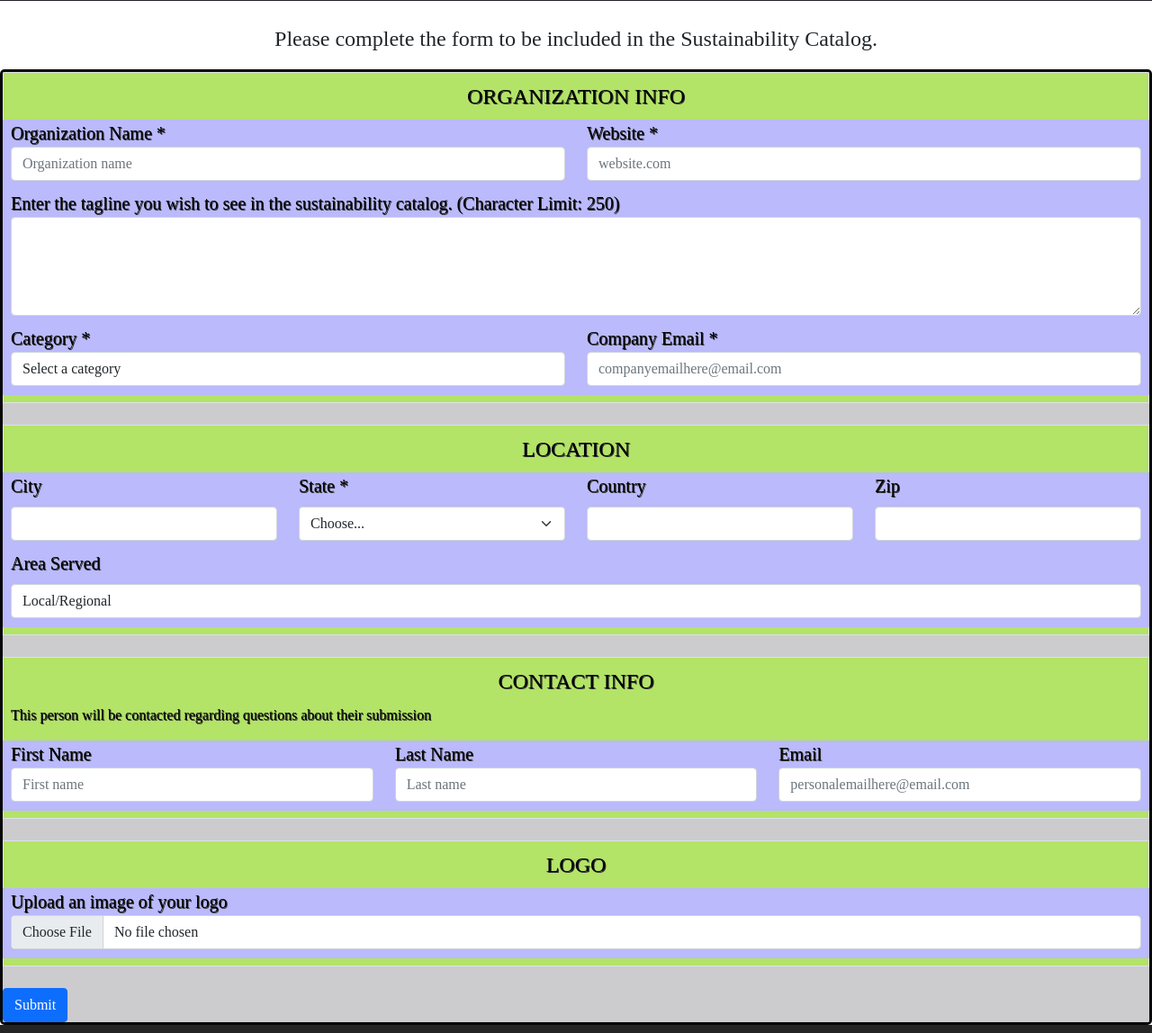
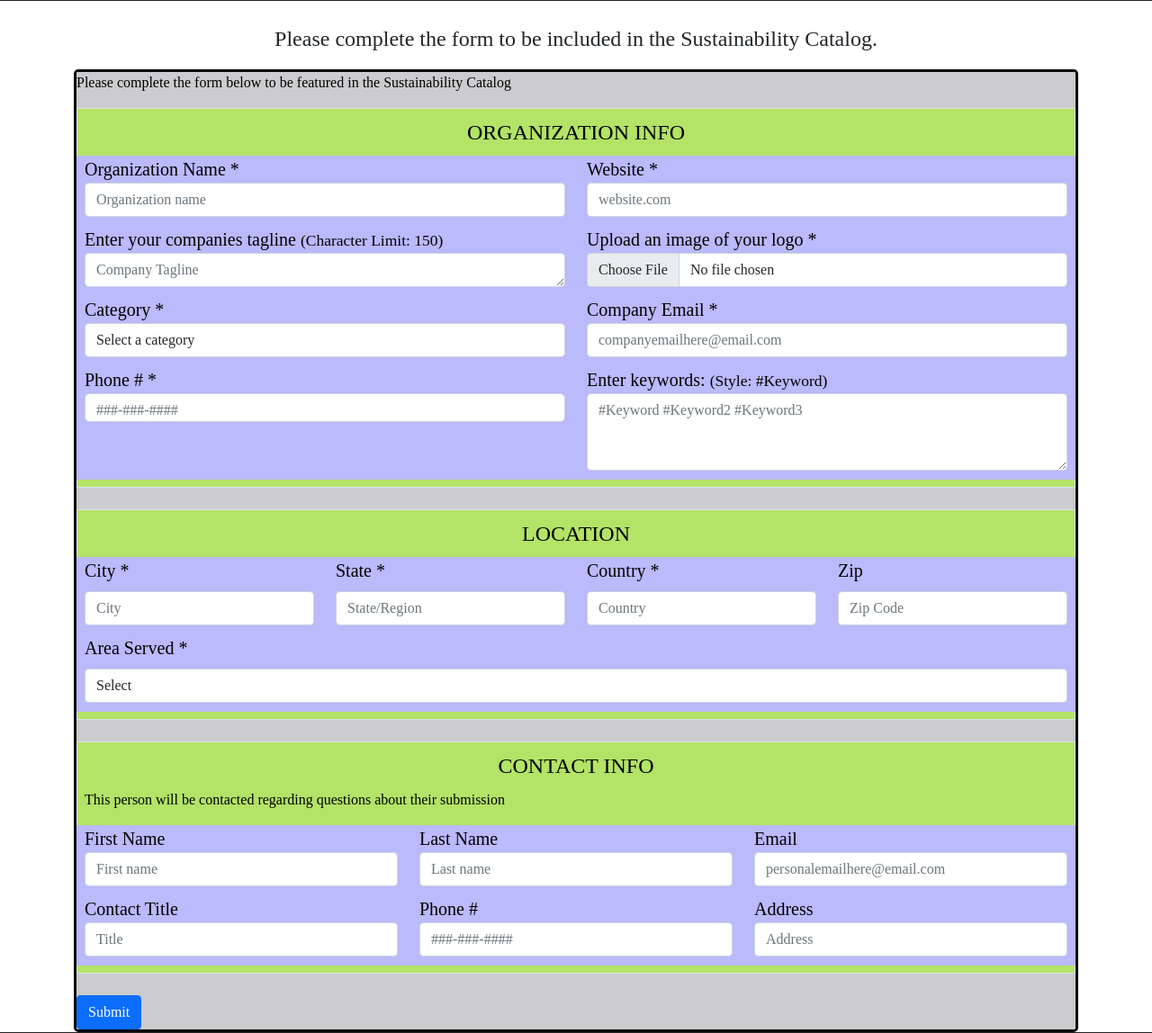
Before and after one commit to PaulB-GreenRiv/teamf5, a PHP site: page /GroupProjectTest/form.php in a window 1280 px wide. Shown: the part 386-1534 px from the top of the page at 90% size. Run offline with PHP 8.4, Linux system fonts and the light colour scheme.

Commit message:
Add files via upload

```diff
--- a/GroupProjectTest/confirm.php
+++ b/GroupProjectTest/confirm.php
@@ -94,8 +94,8 @@ include('includes/head.html');
                 echo "<br>";
 
                 //email function, place proper email addresses in fields
-                $emailTo = '#';
-                $emailFrom = '#';
+                $emailTo = 'pbutler10@mail.greenriver.edu';
+                $emailFrom = 'pbutler10@mail.greenriver.edu';
                 $emailBody = "Welcome to Coneybeare $oname!\r\n";
                 $emailBody .= "Their website is: $website and their email address is $cemail.\r\n";
                 $emailBody .= "Their tagline is: $about\r\n";
--- a/GroupProjectTest/form.php
+++ b/GroupProjectTest/form.php
@@ -9,19 +9,17 @@
 <body>
 <!--Include Header.html-->
 <?php
-  include('includes/header.html');
+include('includes/header.html') ;
 ?>
 
 <br>
-
-<!--4 Explanatory text-->
+<div class="container formContainer" id="formPage">
     <div id="aboutText">
         <p>Please complete the form to be included in the Sustainability Catalog.</p>
     </div>
 
-<!-- Form -->
     <form action="confirm.php" method="post" id="orgForm" enctype="multipart/form-data">
-
+        <p>Please complete the form below to be featured in the Sustainability Catalog</p>
         <!-- Organization Name -->
         <fieldset class="form-group border p-2">
             <legend>Organization Info</legend>
@@ -40,22 +38,27 @@
                     <div class="form-group">
                         <label for="website" class="oInfo">Website *</label>
                         <input type="text" class="form-control" placeholder="website.com" id="website" name="website">
-                    <span class="err" id="err-website">Please enter an website</span>
+                        <span class="err" id="err-website">Please enter a website Must Start with an HTTP(S)://
+                                                        <br> and end with .com, .io, .us, .uk, .org or .gov</span>
                     </div>
                 </div>
             </div>
 
-        <!--4 - Add an about tab that, when filled, prompts for a tagline of 250 characters or less-->
             <div class="row">
                 <div class="col">
                     <div class="form-group">
-                    <label for="about">Enter the tagline you wish to see in the sustainability catalog. (Character Limit: 250)</label>
-                    <textarea class="form-control" rows="4" id="about" name="about"></textarea>
+                        <label for="about">Enter your companies tagline <small>(Character Limit: 150)</small></label>
+                        <textarea class="form-control" rows="1" id="about" placeholder="Company Tagline" name="about"></textarea>
+                    </div>
+                </div>
+                <div class="col">
+                    <div class="form-group">
+                        <label for="imgUpload" class="cInfo">Upload an image of your logo *</label>
+                        <input type="file" value="Upload Image" class="form-control" name="imgUpload" id="imgUpload">
+                        <span class="err" id="err-img">Please upload a photo</span>
                     </div>
                 </div>
             </div>
-
-
             <div class="row">
                 <div class="col">
                     <!-- Category -->
@@ -78,7 +81,7 @@
                             <option value="wastewater">Wastewater</option>
                             <option value="water">Water</option>
                         </select>
-                    <span class="err" id="err-category">Please enter an category</span>
+                        <span class="err" id="err-category">Please select a category</span>
                     </div>
                 </div>
                 <div class="col">
@@ -86,25 +89,27 @@
                     <div class="form-group">
                         <label for="cemail" class="oInfo">Company Email *</label>
                         <input type="text" class="form-control" placeholder="companyemailhere@email.com" id="cemail" name="cemail">
-                    <span class="err" id="err-cemail">Please enter an email</span>
+                        <span class="err" id="err-cemail">Please enter an email with an @ and a .com</span>
+                    </div>
+                </div>
+            </div>
+            <div class="row">
+                <div class="col">
+                    <!--Phone-->
+                    <div class="form-group">
+                        <label for="phone" class="cInfo">Phone # *</label>
+                        <input type="text" class="form-control" placeholder="###-###-####" id="phone" name="phone">
+                        <span class="err" id="err-phone">Please enter a Phone Number in the style (###-###-####)</span>
+                    </div>
+                </div>
+                <div class="col">
+                    <div class="form-group">
+                        <label for="about">Enter keywords: <small>(Style: #Keyword)</small></label>
+                        <textarea class="form-control" rows="3" id="keywords" placeholder="#Keyword #Keyword2 #Keyword3" name="keywords"></textarea>
                     </div>
                 </div>
             </div>
         </fieldset>
-
-    <!-- I just have this field here in case we need it later
-    <fieldset class="form-group border p-2">
-        <legend>Screaming</legend>
-        <div class="row">
-            <div class="col">
-                <div class="form-check">
-                    <label for="test" class="oInfo">Test Field</label>
-                    <input type="text" class="form-control" placeholder="test" id="test" name="test">
-                </div>
-            </div>
-        </div>
-    </fieldset>
-    -->
 
         <br>
         <!-- Location -->
@@ -113,11 +118,14 @@
 
             <div class="row">
                 <div class="col">
-                <label for="inputCity" class="form-label">City</label>
-                <input type="text" class="form-control" id="inputCity" name="inputCity">
+                    <label for="inputCity" class="form-label">City *</label>
+                    <input type="text" class="form-control" id="inputCity" placeholder="City" name="inputCity">
+                    <span class="err" id="err-city">Please enter a city</span>
                 </div>
                 <div class="col">
                     <label for="inputState" class="form-label">State *</label>
+                    <input type="text" id="inputState" class="form-control" name="inputState" placeholder="State/Region">
+                    <!--
                     <select id="inputState" class="form-select" name="inputState">
                         <option selected="">Choose...</option>
                         <option value="Alabama">Alabama</option>
@@ -172,37 +180,40 @@
                         <option value="Wyoming">Wyoming</option>
                         <option value="Other">Not from America</option>
                     </select>
-                <span class="err" id="err-state">Please enter a state</span>
+                    -->
+                    <span class="err" id="err-state">Please enter a State/Region</span>
                 </div>
                 <div class="col">
-                <label for="inputCountry" class="form-label">Country</label>
-                <input type="text" class="form-control" id="inputCountry" name="inputCountry">
+                    <label for="inputCountry" class="form-label">Country *</label>
+                    <input type="text" class="form-control" id="inputCountry" placeholder="Country" name="inputCountry">
+                    <span class="err" id="err-country">Please enter a Country</span>
                 </div>
                 <div class="col">
                     <label for="inputZip" class="form-label">Zip</label>
-                <input type="text" class="form-control" id="inputZip" name="inputZip">
+                    <input type="text" class="form-control" id="inputZip" placeholder="Zip Code" name="inputZip">
                 </div>
             </div>
             <!--Geographical area served (local/regional, state, national, global)-->
             <div class="row">
                 <div class="col">
-                <label for="areaServed" class="form-label">Area Served</label>
+                    <label for="areaServed" class="form-label">Area Served *</label>
                     <select id="areaServed" class="form-control" name="areaServed">
+                        <option value="None">Select</option>
                         <option value="localRegional">Local/Regional</option>
                         <option value="state">State</option>
                         <option value="national">National</option>
                         <option value="global">Global</option>
                     </select>
+                    <span class="err" id="err-serve">Please select an area served</span>
                 </div>
             </div>
-
         </fieldset>
 
         <br>
         <!-- Contact Info -->
         <fieldset class="form-group border p-2">
             <legend>Contact Info</legend>
-        <p>This person will be contacted regarding questions about their submission</p>
+            <p class="aboutSide">This person will be contacted regarding questions about their submission</p>
             <div class="row">
                 <div class="col">
                     <!-- First Name -->
@@ -218,17 +229,6 @@
                         <input type="text" class="form-control" placeholder="Last name" id="lname" name="lname">
                     </div>
                 </div>
-            <!--
-            <div class="col">
-                 Phone Number
-                <div class="form-group">
-                    <label for="phone" class="cInfo" >Enter a phone number</label>
-                    <input type="text" class="form-control" id="phone" name="phone" placeholder="123-456-789">
-                </div>
-                -->
-                <!--pattern="[0-9]{3}-[0-9]{2}-[0-9]{3}"
-            </div>
-            -->
                 <div class="col">
                     <!-- Email -->
                     <div class="form-group">
@@ -237,16 +237,27 @@
                     </div>
                 </div>
             </div>
-    </fieldset>
-
-    <br>
-
-    <fieldset class="form-group border p-2">
-        <legend>Logo</legend>
             <div class="row">
+                <div class="col">
+                    <!--Contact Title-->
                     <div class="form-group">
-                <label for="imgUpload" class="cInfo">Upload an image of your logo</label>
-                <input type="file" value="Upload Image" class="form-control" name="imgUpload" id="imgUpload">
+                        <label for="cTitle" class="cInfo">Contact Title</label>
+                        <input type="text" class="form-control" placeholder="Title" id="cTitle" name="cTitle">
+                    </div>
+                </div>
+                <div class="col">
+                    <!--Phone-->
+                    <div class="form-group">
+                        <label for="cPhone" class="cInfo">Phone #</label>
+                        <input type="text" class="form-control" placeholder="###-###-####" id="cPhone" name="cPhone">
+                    </div>
+                </div>
+                <div class="col">
+                    <!--Address-->
+                    <div class="form-group">
+                        <label for="cAddress" class="cInfo">Address</label>
+                        <input type="text" class="form-control" placeholder="Address" id="cAddress" name="cAddress">
+                    </div>
                 </div>
             </div>
         </fieldset>
@@ -256,6 +267,7 @@
         <!-- Check and submit buttons -->
         <div class="col-12">
             <button type="submit" class="btn btn-primary">Submit</button>
+        </div>
 </div>
 
     <!--When successfully submitted, have an alert thanking them
@@ -277,7 +289,7 @@
 
 <!-- Option 1: Bootstrap Bundle with Popper -->
 <script src="https://cdn.jsdelivr.net/npm/bootstrap@5.0.0-beta1/dist/js/bootstrap.bundle.min.js" integrity="sha384-ygbV9kiqUc6oa4msXn9868pTtWMgiQaeYH7/t7LECLbyPA2x65Kgf80OJFdroafW" crossorigin="anonymous"></script>
-<script src="../scripts/scripts.js"></script>
+<script src="scripts/scripts.js"></script>
 
 <!-- Option 2: Separate Popper and Bootstrap JS -->
 <!--
--- a/GroupProjectTest/includes/head.html
+++ b/GroupProjectTest/includes/head.html
@@ -12,4 +12,5 @@
     <link rel="stylesheet" href="styles/styles.css">
     <link href="images/coneybeare-favicon.png" type="image/png" rel="icon"/>
 
+
 </head>
--- a/GroupProjectTest/includes/header.html
+++ b/GroupProjectTest/includes/header.html
@@ -1,7 +1,7 @@
 <div class="container" id="main">
     <!-- Jumbotron -->
     <div class="jumbotron">
-        <img src="../images/coneybeare-favicon.png" height="170" width="171"/>
+        <img src="images/coneybeare_favicon.png" height="170" width="171"/>
         <h1 class="display-4">Coneybeare Sustainability Catalog</h1>
         <p class="lead">THREE GENERATIONS OF SUCCESSFUL ENTREPRENEURS</p>
     </div>
@@ -16,7 +16,7 @@
     </ul>
 </div>-->
 <nav class="navbar navbar-expand-lg navbar-dark bg-dark">
-    <a class="navbar-brand" href="index.php"><img src="images/coneybeare-favicon.png" height="70" width="71"/> </a>
+    <a class="navbar-brand" href="index.php"><img src="images/coneybeare_favicon.png" height="70" width="71"/> </a>
     <button class="navbar-toggler" type="button" data-toggle="collapse" data-target="#navbarSupportedContent" aria-controls="navbarSupportedContent" aria-expanded="false" aria-label="Toggle navigation">
         <span class="navbar-toggler-icon"></span>
     </button>
--- a/GroupProjectTest/indexTest.html
+++ b/GroupProjectTest/indexTest.html
@@ -10,14 +10,14 @@
     <title>Coneybeare Sustainability Catalog</title>
     <!-- Insert Favicon -->
     <link rel="stylesheet" href="styles/styles.css">
-    <link href="images/coneybeare-favicon.png" type="image/png" rel="icon"/>
+    <link href="images/coneybeare_favicon.png" type="image/png" rel="icon"/>
 
 </head>
 <body>
 <div class="container" id="main">
     <!-- Jumbotron -->
     <div class="jumbotron">
-        <img src="images/coneybeare-favicon.png" height="170" width="171" alt="logo"/>
+        <img src="images/coneybeare_favicon.png" height="170" width="171" alt="logo"/>
         <h1 class="display-4">Coneybeare Sustainability Catalog</h1>
         <p class="lead">THREE GENERATIONS OF SUCCESSFUL ENTREPRENEURS</p>
     </div>
--- a/GroupProjectTest/indexTwo.html
+++ b/GroupProjectTest/indexTwo.html
@@ -5,7 +5,7 @@
 
     <!-- Bootstrap CSS -->
     <link href="https://cdn.jsdelivr.net/npm/bootstrap@5.0.0-beta1/dist/css/bootstrap.min.css" rel="stylesheet" integrity="sha384-giJF6kkoqNQ00vy+HMDP7azOuL0xtbfIcaT9wjKHr8RbDVddVHyTfAAsrekwKmP1" crossorigin="anonymous">
-    <link href="images/coneybeare-favicon.png" type="image/png" rel="icon">
+    <link href="images/coneybeare_favicon.png" type="image/png" rel="icon">
     <title>Coneybeare Sustainability Catalog</title>
     <!-- Insert Favicon -->
 
@@ -19,7 +19,7 @@
 <div class="container" id="main">
     <!-- Jumbotron -->
     <div class="jumbotron">
-        <img src="images/coneybeare-favicon.png" height="170" width="171"/>
+        <img src="images/coneybeare_favicon.png" height="170" width="171"/>
         <h1 class="display-4">Coneybeare Sustainability Catalog</h1>
         <p class="lead">THREE GENERATIONS OF SUCCESSFUL ENTREPRENEURS</p>
     </div>
--- a/GroupProjectTest/styles/styles.css
+++ b/GroupProjectTest/styles/styles.css
@@ -143,7 +143,7 @@ div {
 }
 
 .err {
-    color:darkred;
+    color:#ff0000;
     display:none;
 }
 
@@ -160,7 +160,6 @@ fieldset:last-of-type .col, fieldset:first-of-type .col {
 }
 
 form#orgForm {
-    text-shadow: 1px 1px #303030;
     border-radius: 5px;
     border-style: solid;
     border-color: #050505;
@@ -207,3 +206,11 @@ legend {
     text-transform: uppercase;
     text-align: center;
 }
+
+h4 {
+    text-align: center;
+}
+
+.navbar-light .navbar-nav .nav-link{
+    color:white !important;
+}
```
Also changed, not shown: GroupProjectTest/index.php (+4 -3 lines), GroupProjectTest/scripts/scripts.js (added, +148 -0 lines), GroupProjectTest/images/coneybeare_favicon.png (added), GroupProjectTest/images/symbol-defs.svg (added). Lines whose indentation alone changed are shown as unchanged.
